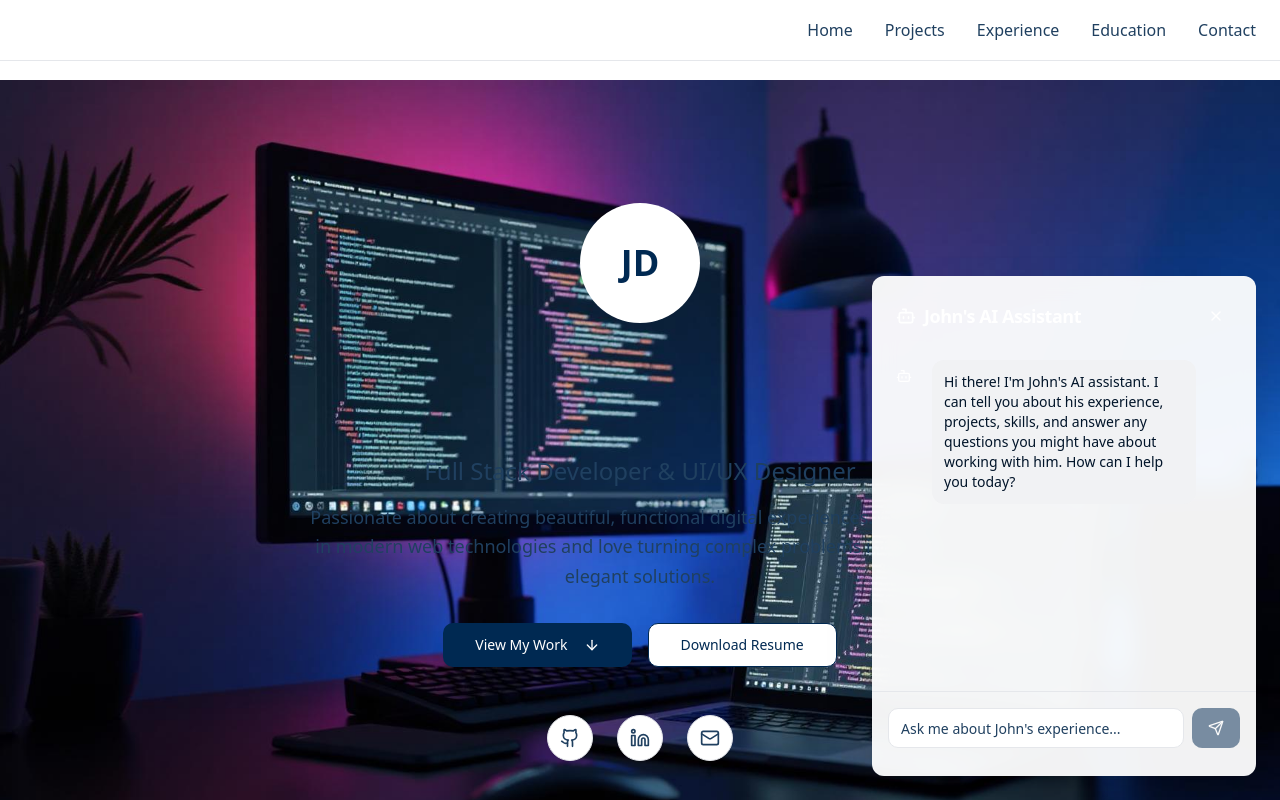
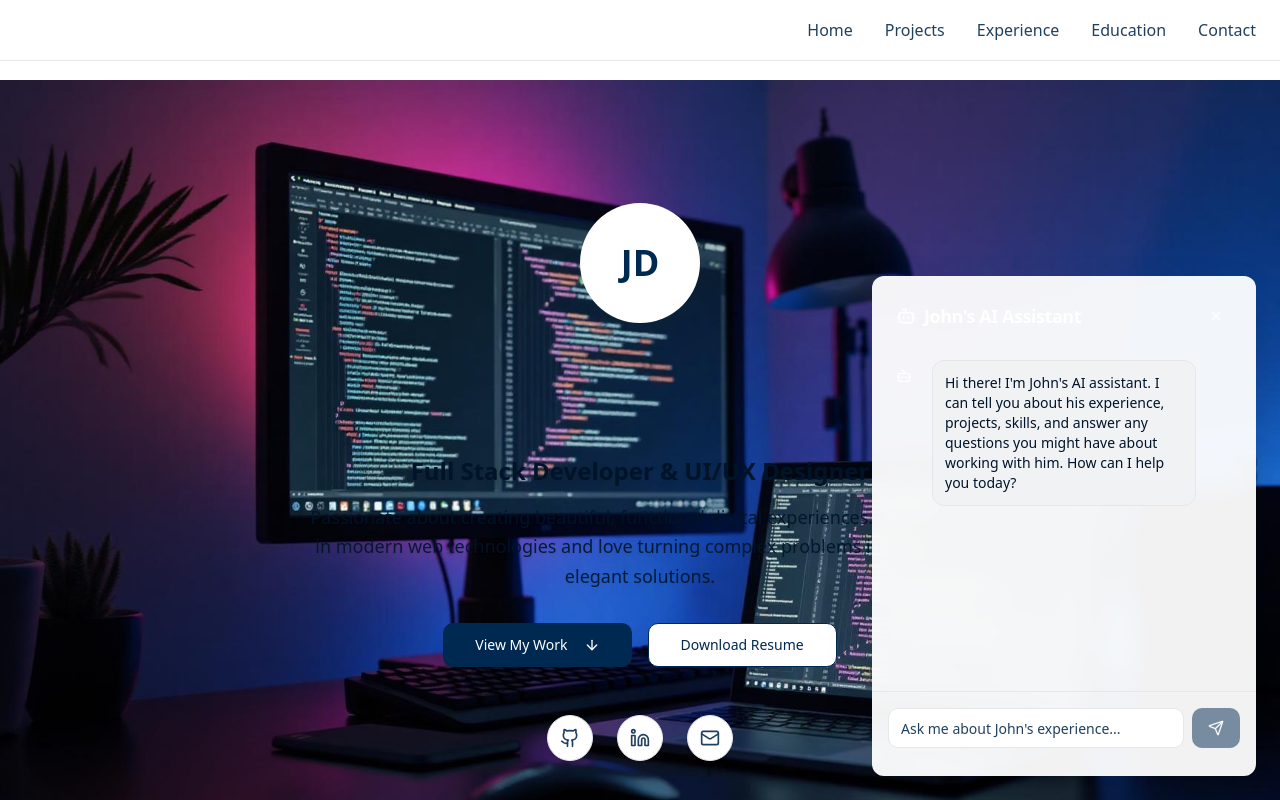
Before and after one commit to Neethithevan/know-neethi, a React (Vite) app: page / in a window 1280 px wide. Both pictures are taken after a click on the button 1228 px from the left and 748 px from the top of the page. Shown: the top 800 px of the page. Built offline with nearby package versions, Linux system fonts and the light colour scheme; the HTML template or start-up script is replaced by a standard one.

Commit message:
Fix header visibility and update chatbot UI

```diff
--- a/src/components/Chatbot.tsx
+++ b/src/components/Chatbot.tsx
@@ -128,7 +128,7 @@ const Chatbot = () => {
       {/* Chat Toggle Button */}
       <Button
         onClick={() => setIsOpen(true)}
-        className={`fixed bottom-6 right-6 w-14 h-14 rounded-full shadow-lg bg-gradient-to-r from-accent-blue to-accent-purple hover:from-accent-blue/90 hover:to-accent-purple/90 transition-all duration-300 z-50 ${
+        className={`fixed bottom-6 right-6 w-14 h-14 rounded-full shadow-elegant bg-gradient-to-r from-primary to-accent hover:from-primary-light hover:to-accent/90 transition-all duration-300 z-50 ${
           isOpen ? "hidden" : "flex"
         } items-center justify-center`}
       >
@@ -139,7 +139,7 @@ const Chatbot = () => {
       <Card className={`fixed bottom-6 right-6 w-96 h-[500px] shadow-2xl z-50 transition-all duration-300 ${
         isOpen ? "opacity-100 translate-y-0" : "opacity-0 translate-y-4 pointer-events-none"
       } bg-card/95 backdrop-blur-md border-0`}>
-        <CardHeader className="pb-3 bg-gradient-to-r from-accent-blue to-accent-purple text-white rounded-t-lg">
+        <CardHeader className="pb-3 bg-gradient-to-r from-primary to-accent text-white rounded-t-lg shadow-elegant">
           <div className="flex items-center justify-between">
             <CardTitle className="text-lg flex items-center gap-2">
               <Bot className="h-5 w-5" />
@@ -165,16 +165,16 @@ const Chatbot = () => {
                 className={`flex gap-3 ${message.isBot ? "justify-start" : "justify-end"}`}
               >
                 {message.isBot && (
-                  <div className="w-8 h-8 rounded-full bg-gradient-to-r from-accent-blue to-accent-purple flex items-center justify-center flex-shrink-0">
+                  <div className="w-8 h-8 rounded-full bg-gradient-to-r from-primary to-accent flex items-center justify-center flex-shrink-0 shadow-card">
                     <Bot className="h-4 w-4 text-white" />
                   </div>
                 )}
 
                 <div
-                  className={`max-w-[75%] p-3 rounded-lg text-sm ${
+                  className={`max-w-[75%] p-3 rounded-lg text-sm shadow-card ${
                     message.isBot
-                      ? "bg-muted text-foreground"
-                      : "bg-gradient-to-r from-accent-blue to-accent-purple text-white"
+                      ? "bg-muted text-foreground border border-border"
+                      : "bg-gradient-to-r from-primary to-accent text-white"
                   }`}
                 >
                   {message.text}
@@ -190,7 +190,7 @@ const Chatbot = () => {
 
             {isTyping && (
               <div className="flex gap-3 justify-start">
-                <div className="w-8 h-8 rounded-full bg-gradient-to-r from-accent-blue to-accent-purple flex items-center justify-center flex-shrink-0">
+                <div className="w-8 h-8 rounded-full bg-gradient-to-r from-primary to-accent flex items-center justify-center flex-shrink-0 shadow-card">
                   <Bot className="h-4 w-4 text-white" />
                 </div>
                 <div className="bg-muted text-foreground p-3 rounded-lg">
@@ -218,7 +218,7 @@ const Chatbot = () => {
               <Button
                 onClick={handleSendMessage}
                 disabled={!inputValue.trim() || isTyping}
-                className="bg-gradient-to-r from-accent-blue to-accent-purple hover:from-accent-blue/90 hover:to-accent-purple/90"
+                className="bg-gradient-to-r from-primary to-accent hover:from-primary-light hover:to-accent/90 shadow-card"
               >
                 <Send className="h-4 w-4" />
               </Button>
--- a/src/components/Hero.tsx
+++ b/src/components/Hero.tsx
@@ -12,33 +12,33 @@ const Hero = () => {
           alt="Professional developer workspace"
           className="w-full h-full object-cover"
         />
-        <div className="absolute inset-0 bg-gradient-to-br from-primary/80 via-background/60 to-accent-blue/70" />
+        <div className="absolute inset-0 bg-gradient-to-br from-primary/90 via-primary/70 to-accent/30" />
       </div>
       {/* Background Elements */}
       <div className="absolute inset-0 overflow-hidden">
-        <div className="absolute top-1/4 left-1/4 w-64 h-64 bg-accent-blue/10 rounded-full blur-3xl animate-pulse" />
-        <div className="absolute bottom-1/4 right-1/4 w-96 h-96 bg-accent-purple/8 rounded-full blur-3xl animate-pulse delay-1000" />
+        <div className="absolute top-1/4 left-1/4 w-64 h-64 bg-accent/20 rounded-full blur-3xl animate-pulse" />
+        <div className="absolute bottom-1/4 right-1/4 w-96 h-96 bg-primary/10 rounded-full blur-3xl animate-pulse delay-1000" />
       </div>
 
       <div className="container mx-auto px-6 relative z-10">
         <div className="text-center max-w-4xl mx-auto">
           {/* Profile Image Placeholder */}
-          <div className="w-32 h-32 mx-auto mb-8 rounded-full bg-gradient-to-br from-accent-blue to-accent-purple p-1">
+          <div className="w-32 h-32 mx-auto mb-8 rounded-full bg-gradient-to-br from-primary to-accent p-1 shadow-glow">
             <div className="w-full h-full rounded-full bg-background flex items-center justify-center text-4xl font-bold text-primary">
               JD
             </div>
           </div>
 
           {/* Main Heading */}
-          <h1 className="text-5xl md:text-7xl font-bold mb-6 bg-gradient-to-r from-primary via-accent-blue to-accent-purple bg-clip-text text-transparent">
+          <h1 className="text-5xl md:text-7xl font-bold mb-6 bg-gradient-to-r from-primary via-primary-light to-accent bg-clip-text text-transparent drop-shadow-lg">
             John Doe
           </h1>
 
-          <p className="text-xl md:text-2xl text-muted-foreground mb-4">
+          <p className="text-xl md:text-2xl text-foreground font-semibold mb-4 drop-shadow-md">
             Full Stack Developer & UI/UX Designer
           </p>
 
-          <p className="text-lg text-muted-foreground max-w-2xl mx-auto mb-8 leading-relaxed">
+          <p className="text-lg text-foreground/90 max-w-2xl mx-auto mb-8 leading-relaxed drop-shadow-sm">
             Passionate about creating beautiful, functional digital experiences.
             I specialize in modern web technologies and love turning complex problems into simple, elegant solutions.
           </p>
--- a/src/index.css
+++ b/src/index.css
@@ -25,6 +25,10 @@
     --accent-gold: 45 100% 51%;
     --accent-gold-light: 48 100% 67%;
     --accent-navy-light: 210 75% 35%;
+
+    /* Legacy accent colors for components */
+    --accent-blue: 210 100% 75%;
+    --accent-purple: 45 100% 51%;
 
     /* Professional Gradients */
     --gradient-primary: linear-gradient(135deg, hsl(var(--primary)) 0%, hsl(var(--primary-light)) 100%);
--- a/src/pages/Index.tsx
+++ b/src/pages/Index.tsx
@@ -12,7 +12,7 @@ const Index = () => {
       <nav className="fixed top-0 left-0 right-0 z-40 bg-background/80 backdrop-blur-md border-b border-border">
         <div className="container mx-auto px-6 py-4">
           <div className="flex items-center justify-between">
-            <div className="text-xl font-bold bg-gradient-to-r from-primary to-accent-blue bg-clip-text text-transparent">
+            <div className="text-xl font-bold bg-gradient-to-r from-primary to-accent bg-clip-text text-transparent drop-shadow-sm">
               John Doe
             </div>
             <div className="hidden md:flex items-center gap-8">
```
